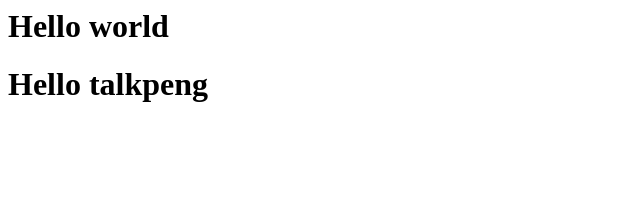
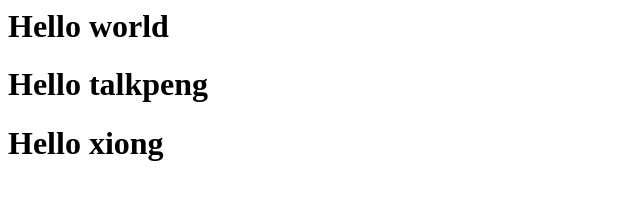
Before and after one commit to pengtalk/exce, a plain HTML site: page index.html in a window 1280 px wide. Shown: the whole page, without its empty margins (0-640 px from the left). Drawn offline with Linux system fonts and the light colour scheme.

Commit message:
index file add xiong

```diff
--- a/index.html
+++ b/index.html
@@ -1,2 +1,3 @@
 <h1>Hello world</h1>
 <h1>Hello talkpeng</h1>
+<h1>Hello xiong</h1>
```
